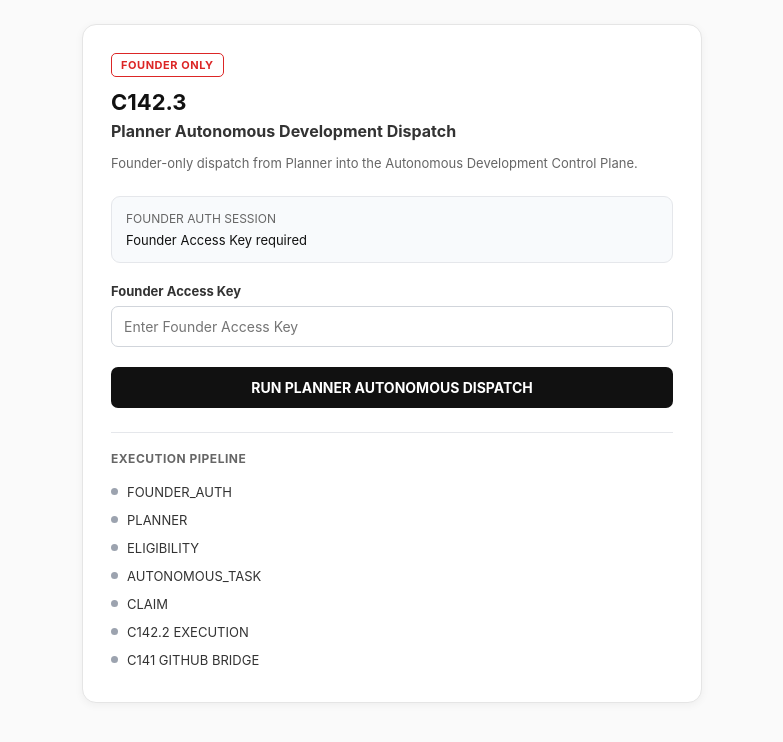
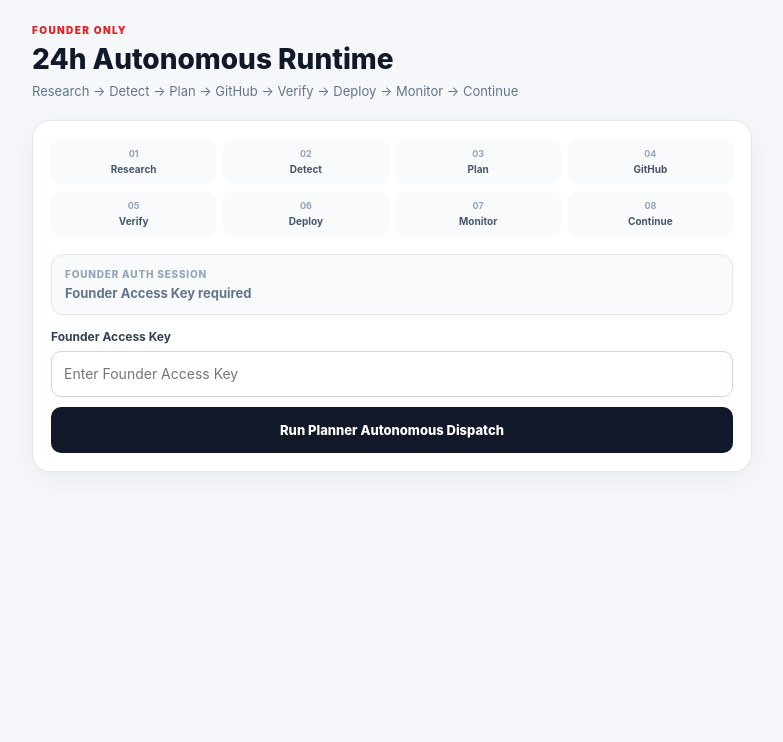
Before and after one commit to Vivi9max/AIOS-Alpha, a Next.js app: page /founder/autonomous-development in a window 1280 px wide. Shown: the top 742 px of the page, without its empty margins (248-1031 px from the left). Built offline with nearby package versions, Linux system fonts and the light colour scheme; no server answers.

Commit message:
fix(C165.12): clean runtime and founder surfaces
Added a function to check for eligible tasks and updated the handleRun function for better error handling and session management.

```diff
--- a/app/founder/autonomous-development/page.tsx
+++ b/app/founder/autonomous-development/page.tsx
@@ -14,20 +14,26 @@ type Result = {
   code?: string;
   phase?: string;
   error?: string;
-
   path?: string;
   commitSha?: string;
   commitUrl?: string;
   readbackVerified?: boolean;
-
   checks?: string[];
-
   verification?: {
     success?: boolean;
     checks?: string[];
     reason?: string;
   };
 };
+
+function isNoEligibleTask(
+  result: Result | null,
+): boolean {
+  return (
+    result?.code ===
+    "PLANNER_NO_ELIGIBLE_TASK"
+  );
+}
 
 export default function FounderAutonomousDevelopmentPage() {
   const [
@@ -43,19 +49,15 @@ export default function FounderAutonomousDevelopmentPage() {
   const [
     result,
     setResult,
-  ] = useState<Result | null>(null);
+  ] = useState<Result | null>(
+    null,
+  );
 
   const [
     error,
     setError,
   ] = useState("");
 
-  /*
-   * C142.3.2
-   *
-   * Reuse the Founder session established
-   * by the main Founder Console.
-   */
   useEffect(() => {
     const storedKey =
       window.sessionStorage.getItem(
@@ -69,7 +71,8 @@ export default function FounderAutonomousDevelopmentPage() {
     }
   }, []);
 
-  const handleRun = async () => {
+  const handleRun =
+    async () => {
       const key =
         accessKey.trim();
 
@@ -80,10 +83,6 @@ export default function FounderAutonomousDevelopmentPage() {
         return;
       }
 
-    /*
-     * Keep the Founder session synchronized
-     * across Founder-only pages.
-     */
       window.sessionStorage.setItem(
         STORAGE_KEY,
         key,
@@ -98,22 +97,20 @@ export default function FounderAutonomousDevelopmentPage() {
           await fetch(
             "/api/founder/autonomous-development",
             {
-            method: "POST",
-
-            cache: "no-store",
-
+              method:
+                "POST",
+              cache:
+                "no-store",
               headers: {
                 "Content-Type":
                   "application/json",
-
                 Accept:
                   "application/json",
-
                 Authorization:
                   `Bearer ${key}`,
               },
-
-            body: JSON.stringify({
+              body:
+                JSON.stringify({
                   action:
                     "dispatch-planner",
                 }),
@@ -123,9 +120,13 @@ export default function FounderAutonomousDevelopmentPage() {
         const data =
           (await response.json()) as Result;
 
-      setResult(data);
+        setResult(
+          data,
+        );
 
-      if (!response.ok) {
+        if (
+          !response.ok
+        ) {
           if (
             data.code ===
               "FOUNDER_UNAUTHORIZED" ||
@@ -146,67 +147,84 @@ export default function FounderAutonomousDevelopmentPage() {
         }
 
         if (
-        data.ok === false &&
-        data.success !== true
+          data.ok ===
+            false &&
+          data.success !==
+            true &&
+          !isNoEligibleTask(
+            data,
+          )
         ) {
           setError(
             data.error ||
               "Autonomous development dispatch failed.",
           );
         }
-    } catch (requestError) {
+      } catch (
+        requestError
+      ) {
         setError(
           requestError instanceof Error
             ? requestError.message
             : "Autonomous development request failed.",
         );
       } finally {
-      setRunning(false);
+        setRunning(
+          false,
+        );
       }
     };
+
+  const idle =
+    isNoEligibleTask(
+      result,
+    );
+
+  const accepted =
+    Boolean(
+      result?.ok ||
+        result?.success,
+    );
 
   return (
     <main
       style={{
-        minHeight: "100vh",
-        background: "#fafafa",
+        minHeight:
+          "100vh",
+        background:
+          "#f6f7fb",
         padding:
-          "24px 16px",
+          "24px 16px 48px",
         boxSizing:
           "border-box",
       }}
     >
       <div
         style={{
-          width: "100%",
-          maxWidth: 620,
-          margin: "0 auto",
-          background: "#fff",
-          border:
-            "1px solid #e5e5e5",
-          borderRadius: 14,
-          padding: 28,
-          boxSizing:
-            "border-box",
-          boxShadow:
-            "0 2px 8px rgba(0,0,0,0.05)",
+          width:
+            "100%",
+          maxWidth:
+            720,
+          margin:
+            "0 auto",
+        }}
+      >
+        <header
+          style={{
+            marginBottom:
+              18,
           }}
         >
           <div
             style={{
-            display:
-              "inline-block",
-            padding:
-              "4px 9px",
-            border:
-              "1px solid #dc2626",
-            borderRadius: 5,
               color:
                 "#dc2626",
-            fontSize: 11,
-            fontWeight: 700,
+              fontSize:
+                10,
+              fontWeight:
+                900,
               letterSpacing:
-              "0.05em",
+                "0.14em",
             }}
           >
             FOUNDER ONLY
@@ -215,57 +233,153 @@ export default function FounderAutonomousDevelopmentPage() {
           <h1
             style={{
               margin:
-              "12px 0 6px",
-            fontSize: 22,
-            fontWeight: 750,
-            color: "#111",
+                "8px 0 6px",
+              fontSize:
+                28,
+              lineHeight:
+                1.1,
+              fontWeight:
+                850,
+              color:
+                "#111827",
             }}
           >
-          C142.3
+            24h Autonomous Runtime
           </h1>
-
-        <h2
-          style={{
-            margin:
-              "0 0 12px",
-            fontSize: 16,
-            fontWeight: 650,
-            color: "#333",
-          }}
-        >
-          Planner Autonomous Development Dispatch
-        </h2>
 
           <p
             style={{
               margin:
-              "0 0 22px",
-            fontSize: 13,
-            lineHeight: 1.6,
-            color: "#666",
+                0,
+              color:
+                "#64748b",
+              fontSize:
+                13,
+              lineHeight:
+                1.6,
             }}
           >
-          Founder-only dispatch from Planner
-          into the Autonomous Development
-          Control Plane.
+            Research → Detect → Plan → GitHub →
+            Verify → Deploy → Monitor → Continue
           </p>
+        </header>
 
-        <div
+        <section
           style={{
-            padding: 14,
-            borderRadius: 9,
+            padding:
+              18,
+            border:
+              "1px solid #e2e8f0",
+            borderRadius:
+              18,
             background:
-              "#f8fafc",
-            border:
-              "1px solid #e5e7eb",
-            marginBottom: 20,
+              "#ffffff",
+            boxShadow:
+              "0 8px 26px rgba(15, 23, 42, 0.05)",
           }}
         >
           <div
             style={{
-              fontSize: 12,
-              color: "#666",
-              marginBottom: 6,
+              display:
+                "grid",
+              gridTemplateColumns:
+                "repeat(4, minmax(0, 1fr))",
+              gap:
+                7,
+              marginBottom:
+                18,
+            }}
+          >
+            {[
+              "Research",
+              "Detect",
+              "Plan",
+              "GitHub",
+              "Verify",
+              "Deploy",
+              "Monitor",
+              "Continue",
+            ].map(
+              (
+                step,
+                index,
+              ) => (
+                <div
+                  key={
+                    step
+                  }
+                  style={{
+                    position:
+                      "relative",
+                    padding:
+                      "9px 6px",
+                    borderRadius:
+                      9,
+                    background:
+                      "#f8fafc",
+                    textAlign:
+                      "center",
+                    color:
+                      "#475569",
+                    fontSize:
+                      10,
+                    fontWeight:
+                      750,
+                  }}
+                >
+                  <span
+                    style={{
+                      display:
+                        "block",
+                      marginBottom:
+                        4,
+                      color:
+                        "#94a3b8",
+                      fontSize:
+                        9,
+                    }}
+                  >
+                    {String(
+                      index +
+                        1,
+                    ).padStart(
+                      2,
+                      "0",
+                    )}
+                  </span>
+
+                  {step}
+                </div>
+              ),
+            )}
+          </div>
+
+          <div
+            style={{
+              padding:
+                13,
+              borderRadius:
+                12,
+              background:
+                "#f8fafc",
+              border:
+                "1px solid #e2e8f0",
+              marginBottom:
+                14,
+            }}
+          >
+            <div
+              style={{
+                marginBottom:
+                  5,
+                color:
+                  "#94a3b8",
+                fontSize:
+                  10,
+                fontWeight:
+                  850,
+                letterSpacing:
+                  "0.08em",
               }}
             >
               FOUNDER AUTH SESSION
@@ -273,8 +387,14 @@ export default function FounderAutonomousDevelopmentPage() {
 
             <div
               style={{
-              fontSize: 13,
-              color: "#111",
+                color:
+                  accessKey
+                    ? "#15803d"
+                    : "#64748b",
+                fontSize:
+                  13,
+                fontWeight:
+                  700,
               }}
             >
               {accessKey
@@ -283,20 +403,19 @@ export default function FounderAutonomousDevelopmentPage() {
             </div>
           </div>
 
-        <div
-          style={{
-            marginBottom: 20,
-          }}
-        >
           <label
             htmlFor="founder-access-key"
             style={{
               display:
                 "block",
-              marginBottom: 7,
-              fontSize: 13,
-              fontWeight: 650,
-              color: "#333",
+              marginBottom:
+                7,
+              color:
+                "#334155",
+              fontSize:
+                12,
+              fontWeight:
+                750,
             }}
           >
             Founder Access Key
@@ -305,13 +424,20 @@ export default function FounderAutonomousDevelopmentPage() {
           <input
             id="founder-access-key"
             type="password"
-            value={accessKey}
-            onChange={(event) =>
+            value={
+              accessKey
+            }
+            onChange={(
+              event,
+            ) =>
               setAccessKey(
-                event.target.value,
+                event.target
+                  .value,
               )
             }
-            onKeyDown={(event) => {
+            onKeyDown={(
+              event,
+            ) => {
               if (
                 event.key ===
                   "Enter" &&
@@ -326,202 +452,191 @@ export default function FounderAutonomousDevelopmentPage() {
             style={{
               width:
                 "100%",
+              height:
+                46,
               boxSizing:
                 "border-box",
               padding:
-                "11px 12px",
+                "0 12px",
               border:
-                "1px solid #d1d5db",
-              borderRadius: 7,
-              fontSize: 14,
-              outline: "none",
+                "1px solid #cbd5e1",
+              borderRadius:
+                10,
+              outline:
+                "none",
+              color:
+                "#111827",
+              background:
+                "#ffffff",
+              fontSize:
+                14,
             }}
           />
-        </div>
 
           <button
             type="button"
-          disabled={running}
+            disabled={
+              running
+            }
             onClick={() =>
               void handleRun()
             }
             style={{
               width:
                 "100%",
-            padding:
-              "12px 16px",
-            border: "none",
-            borderRadius: 7,
+              height:
+                46,
+              marginTop:
+                10,
+              border:
+                "none",
+              borderRadius:
+                10,
               background:
                 running
-                ? "#6b7280"
-                : "#111",
-            color: "#fff",
-            fontSize: 14,
-            fontWeight: 700,
+                  ? "#94a3b8"
+                  : "#111827",
+              color:
+                "#ffffff",
+              fontSize:
+                13,
+              fontWeight:
+                850,
               cursor:
                 running
-                ? "not-allowed"
+                  ? "default"
                   : "pointer",
             }}
           >
             {running
-            ? "Dispatching Planner Task..."
-            : "RUN PLANNER AUTONOMOUS DISPATCH"}
+              ? "Checking Planner..."
+              : "Run Planner Autonomous Dispatch"}
           </button>
 
           {error && (
             <div
+              role="alert"
               style={{
-              marginTop: 16,
-              padding: 12,
-              borderRadius: 8,
+                marginTop:
+                  10,
+                padding:
+                  11,
                 border:
                   "1px solid #fecaca",
+                borderRadius:
+                  10,
                 background:
                   "#fef2f2",
                 color:
                   "#b91c1c",
-              fontSize: 13,
-              lineHeight: 1.5,
+                fontSize:
+                  12,
+                lineHeight:
+                  1.5,
               }}
             >
               {error}
             </div>
           )}
 
+          {result && (
             <div
               style={{
-            marginTop: 24,
-            borderTop:
-              "1px solid #e5e7eb",
-            paddingTop: 18,
-          }}
-        >
-          <div
-            style={{
-              fontSize: 12,
-              fontWeight: 700,
-              color: "#666",
-              marginBottom: 12,
-              letterSpacing:
-                "0.04em",
-            }}
-          >
-            EXECUTION PIPELINE
-          </div>
-
-          {[
-            "FOUNDER_AUTH",
-            "PLANNER",
-            "ELIGIBILITY",
-            "AUTONOMOUS_TASK",
-            "CLAIM",
-            "C142.2 EXECUTION",
-            "C141 GITHUB BRIDGE",
-          ].map((step) => (
-            <div
-              key={step}
-              style={{
-                display:
-                  "flex",
-                alignItems:
-                  "center",
-                gap: 9,
+                marginTop:
+                  12,
                 padding:
-                  "6px 0",
-                fontSize: 13,
-                color: "#333",
-              }}
-            >
-              <span
-                style={{
-                  width: 7,
-                  height: 7,
+                  13,
                 borderRadius:
-                    "50%",
-                  background:
-                    "#9ca3af",
-                  flexShrink: 0,
-                }}
-              />
-
-              {step}
-            </div>
-          ))}
-        </div>
-
-        {result && (
-          <section
-            style={{
-              marginTop: 24,
-              padding: 16,
-              borderRadius: 10,
+                  12,
                 border:
-                result.ok ||
-                result.success
+                  idle
+                    ? "1px solid #dbeafe"
+                    : accepted
                       ? "1px solid #bbf7d0"
                       : "1px solid #fecaca",
                 background:
-                result.ok ||
-                result.success
+                  idle
+                    ? "#eff6ff"
+                    : accepted
                       ? "#f0fdf4"
                       : "#fef2f2",
               }}
             >
               <div
                 style={{
-                fontSize: 15,
-                fontWeight: 750,
-                marginBottom: 14,
-                color: "#111",
+                  marginBottom:
+                    6,
+                  color:
+                    idle
+                      ? "#1d4ed8"
+                      : accepted
+                        ? "#15803d"
+                        : "#b91c1c",
+                  fontSize:
+                    12,
+                  fontWeight:
+                    850,
                 }}
               >
-              {result.ok ||
-              result.success
+                {idle
+                  ? "PLANNER IDLE"
+                  : accepted
                     ? "DISPATCH ACCEPTED"
                     : "DISPATCH BLOCKED"}
               </div>
 
+              {idle ? (
+                <div
+                  style={{
+                    color:
+                      "#475569",
+                    fontSize:
+                      12,
+                    lineHeight:
+                      1.6,
+                  }}
+                >
+                  当前没有符合自动执行条件的
+                  Planner Task。GitHub Direct
+                  Control 不受影响。
+                </div>
+              ) : (
+                <>
                   {result.code && (
                     <div
                       style={{
-                  fontSize: 13,
-                  marginBottom: 8,
+                        color:
+                          "#475569",
+                        fontSize:
+                          12,
                       }}
                     >
                       <strong>
                         Code:
                       </strong>{" "}
-                {result.code}
+                      {
+                        result.code
+                      }
                     </div>
                   )}
 
                   {result.phase && (
                     <div
                       style={{
-                  fontSize: 13,
-                  marginBottom: 8,
+                        marginTop:
+                          5,
+                        color:
+                          "#475569",
+                        fontSize:
+                          12,
                       }}
                     >
                       <strong>
                         Phase:
                       </strong>{" "}
-                {result.phase}
-              </div>
-            )}
-
-            {result.error && (
-              <div
-                style={{
-                  marginTop: 12,
-                  fontSize: 13,
-                  color:
-                    "#b91c1c",
-                  lineHeight: 1.5,
-                }}
-              >
-                {result.error}
+                      {
+                        result.phase
+                      }
                     </div>
                   )}
 
@@ -529,20 +644,28 @@ export default function FounderAutonomousDevelopmentPage() {
                     undefined && (
                     <div
                       style={{
-                  fontSize: 13,
-                  marginTop: 8,
+                        marginTop:
+                          5,
+                        color:
+                          "#475569",
+                        fontSize:
+                          12,
                       }}
                     >
                       <strong>
                         Readback:
                       </strong>{" "}
-                {result.readbackVerified
+                      {result
+                        .readbackVerified
                         ? "VERIFIED"
                         : "NOT VERIFIED"}
                     </div>
                   )}
+                </>
+              )}
+            </div>
+          )}
         </section>
-        )}
       </div>
     </main>
   );
```
Lines whose indentation alone changed are shown as unchanged.
